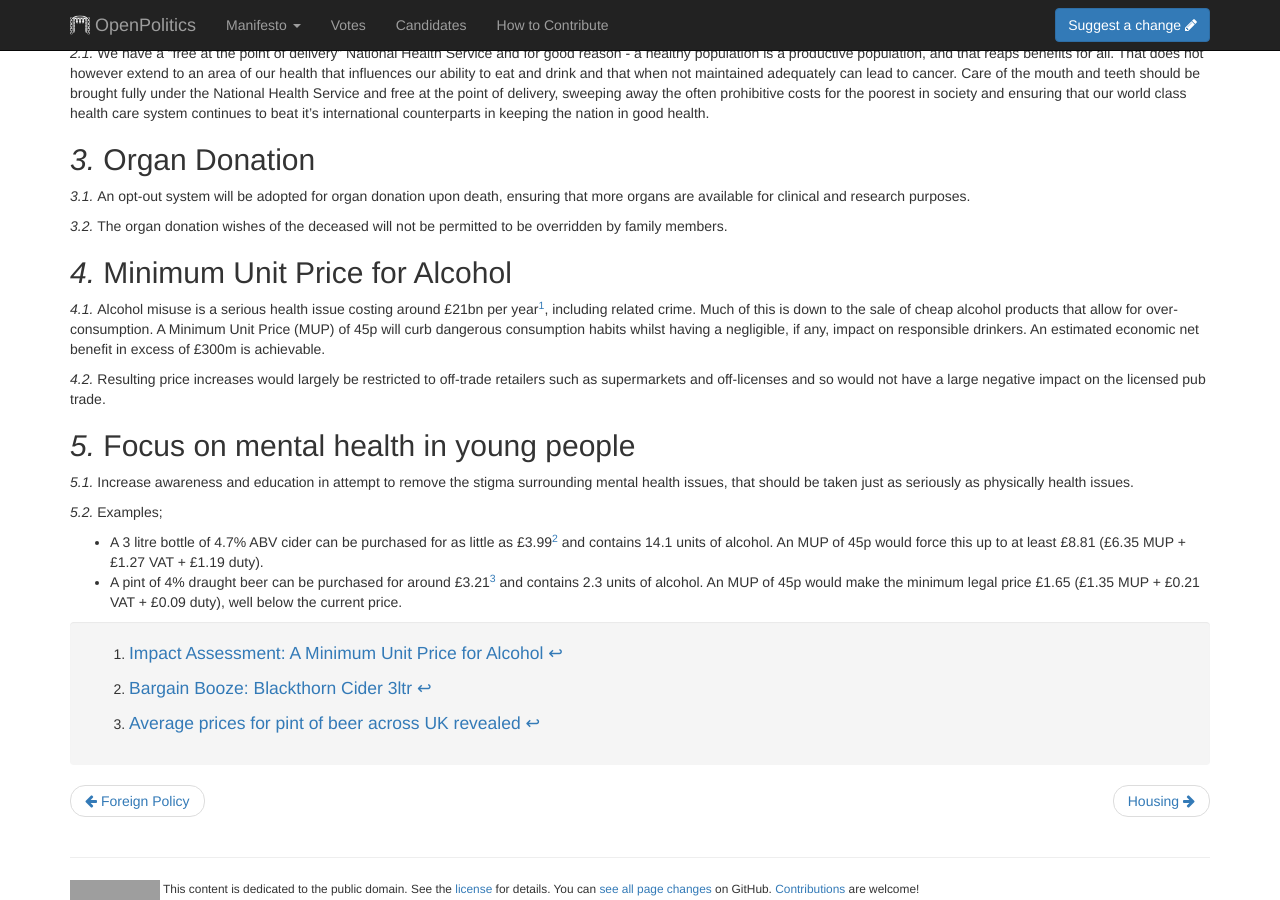
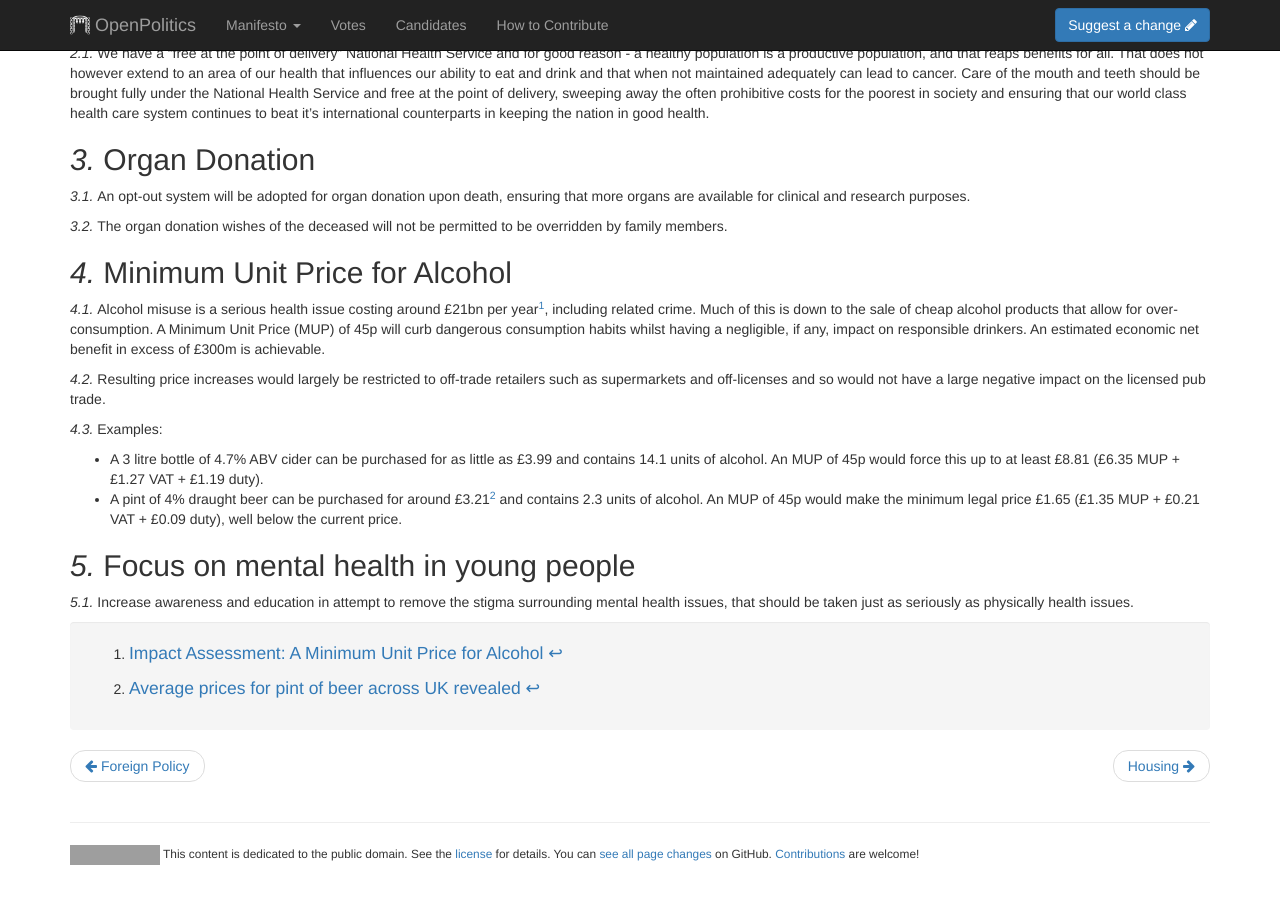
Before and after one commit to openpolitics/manifesto, a Jekyll site: the page built from manifesto/health.md, in a window 1280 px wide and 900 px high, scrolled down 646 px. Built offline with Jekyll 4.4.1, drawn with Linux system fonts in a browser that asks for light colours; nearby versions of some CDN libraries; after the commit the page ends 1511 px from its top, so only the background shows below that; grey boxes are pictures that could not be loaded.

Commit message:
fix health page

```diff
--- a/manifesto/health.md
+++ b/manifesto/health.md
@@ -35,13 +35,12 @@ Alcohol misuse is a serious health issue costing around £21bn per year[^1], inc
 
 Resulting price increases would largely be restricted to off-trade retailers such as supermarkets and off-licenses and so would not have a large negative impact on the licensed pub trade.
 
+Examples:
+ * A 3 litre bottle of 4.7% ABV cider can be purchased for as little as £3.99 and contains 14.1 units of alcohol. An MUP of 45p would force this up to at least £8.81 (£6.35 MUP + £1.27 VAT + £1.19 duty).
+ * A pint of 4% draught beer can be purchased for around £3.21[^2] and contains 2.3 units of alcohol. An MUP of 45p would make the minimum legal price £1.65 (£1.35 MUP + £0.21 VAT + £0.09 duty), well below the current price.
+
 ## Focus on mental health in young people
 Increase awareness and education in attempt to remove the stigma surrounding mental health issues, that should be taken just as seriously as physically health issues.
 
-Examples;
-* A 3 litre bottle of 4.7% ABV cider can be purchased for as little as £3.99[^2] and contains 14.1 units of alcohol. An MUP of 45p would force this up to at least £8.81 (£6.35 MUP + £1.27 VAT + £1.19 duty).
-* A pint of 4% draught beer can be purchased for around £3.21[^3] and contains 2.3 units of alcohol. An MUP of 45p would make the minimum legal price £1.65 (£1.35 MUP + £0.21 VAT + £0.09 duty), well below the current price.
-
 [^1]: [Impact Assessment: A Minimum Unit Price for Alcohol](https://www.gov.uk/government/uploads/system/uploads/attachment_data/file/157763/ia-minimum-unit-pricing.pdf)
-[^2]: [Bargain Booze: Blackthorn Cider 3ltr](http://www.bargainbooze.co.uk/products/4043/index.html)
-[^3]: [Average prices for pint of beer across UK revealed](http://www.mirror.co.uk/money/personal-finance/average-prices-pint-beer-across-2234409#ixzz2tOXabpqa)
+[^2]: [Average prices for pint of beer across UK revealed](http://www.mirror.co.uk/money/personal-finance/average-prices-pint-beer-across-2234409#ixzz2tOXabpqa)
```
